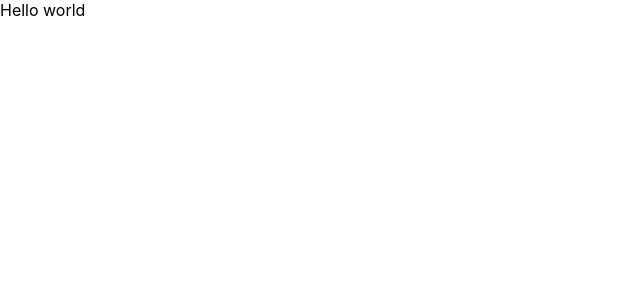
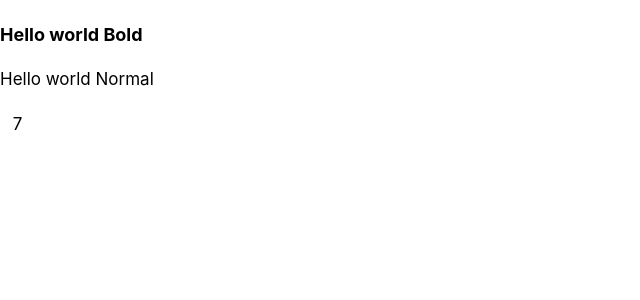
Before and after one commit to abdoolly/commit-viewer-frontend, a React (Create React App) app: page / in a window 1280 px wide. Shown: the top 300 px of the page, without its empty margins (0-640 px from the left). Built offline with nearby package versions, Linux system fonts and the light colour scheme.

Commit message:
added calendar main components

```diff
--- /dev/null
+++ b/src/components/BoldText/BoldText.css
@@ -0,0 +1,3 @@
+.bold-text {
+    font-size: 18px;
+}
--- /dev/null
+++ b/src/components/BoldText/BoldText.jsx
@@ -0,0 +1,10 @@
+import React from 'react';
+import './BoldText.css';
+
+const BoldText = ({ text }) => {
+    return (
+        <h4 className="bold-text">{text}</h4>
+    );
+};
+
+export default BoldText;
--- /dev/null
+++ b/src/components/NormalText/NormalText.css
@@ -0,0 +1,3 @@
+.normal-text {
+    font-size: 17px;
+}
--- /dev/null
+++ b/src/components/NormalText/NormalText.jsx
@@ -0,0 +1,10 @@
+import React from 'react';
+import './NormalText.css';
+
+const NormalText = ({ text, color }) => {
+    return (
+        <p className="normal-text" style={{ color: color }}>{text}</p>
+    );
+};
+
+export default NormalText;
--- /dev/null
+++ b/src/components/NumSquare/NumSquare.css
@@ -0,0 +1,16 @@
+.num-square {
+    display: inline-flex;
+    width: 35px;
+    height: 36px;
+    justify-content: center;
+    align-items: center;
+}
+
+.num-square:hover {
+    background-color: rgb(230, 230, 230);
+    cursor: pointer;
+}
+
+.selected {
+    background-color: #f5f5f5;
+}
--- /dev/null
+++ b/src/components/NumSquare/NumSquare.jsx
@@ -0,0 +1,13 @@
+import React from 'react';
+import NormalText from '../NormalText/NormalText';
+import './NumSquare.css';
+
+const NumSquare = ({ text, isSelected }) => {
+    return (
+        <div className={`num-square ${isSelected ? '.selected' : ''}`}>
+            <NormalText text={text} />
+        </div>
+    );
+};
+
+export default NumSquare;
--- a/src/pages/Home/Home.jsx
+++ b/src/pages/Home/Home.jsx
@@ -1,9 +1,14 @@
 import React from 'react';
+import BoldText from '../../components/BoldText/BoldText';
+import NormalText from '../../components/NormalText/NormalText';
+import NumSquare from '../../components/NumSquare/NumSquare';
 
 const Home = () => {
     return (
         <div>
-            Hello world
+            <BoldText text="Hello world Bold" />
+            <NormalText text="Hello world Normal" />
+            <NumSquare text="7" />
         </div>
     );
 };
```
